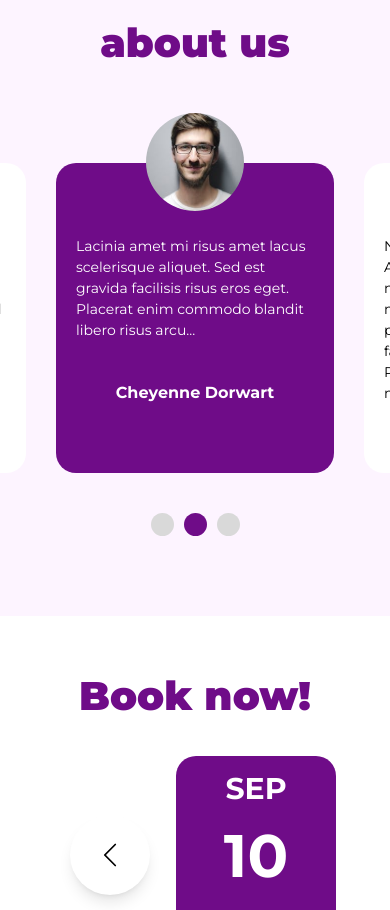
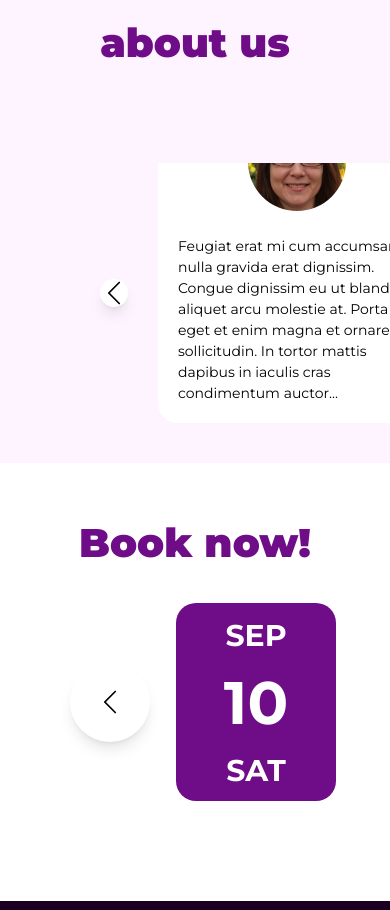
Before and after one commit to alif33/paws, a Next.js app: page / in a window 390 px wide. Shown: the part 5014-5924 px from the top of the page. Built offline with nearby package versions, Linux system fonts and the light colour scheme.

Commit message:
about us slide

```diff
--- a/src/components/home/AboutUs.jsx
+++ b/src/components/home/AboutUs.jsx
@@ -1,17 +1,42 @@
+"use client";
+
 import Image from "next/image";
+import { useRef, useState } from "react";
 import { BsChevronLeft, BsChevronRight } from "react-icons/bs";
+import "swiper/css";
+import { A11y, Navigation } from "swiper/modules";
+
+import { Swiper, SwiperSlide } from "swiper/react";
 
 export default function AboutUs() {
+  const [_, setInit] = useState();
+  const prevRef = useRef(null);
+  const nextRef = useRef(null);
+
   return (
     <div id="about-us" className="bg-[#FDF4FF] px-[100px] mt-[90px]">
       <h1 className="text-[#6F0C88] text-[40px] font-black text-center pt-[50px] pb-[90px]">
         What our clients tell about us
       </h1>
-      <div className="flex justify-center items-center gap-[30px] pb-[40px]">
-        <div className="flex justify-center items-center min-w-[80px] h-[80px] bg-white rounded-full shadow-lg cursor-pointer">
+      <div className="flex justify-around lg:justify-center items-center gap-[30px] pb-[40px]">
+        <button
+          ref={prevRef}
+          className="flex justify-center items-center lg:min-w-[80px] lg:h-[80px] bg-white rounded-full shadow-lg cursor-pointer"
+        >
           <BsChevronLeft size={28} />
-        </div>
-        <div className="bg-[#FFFFFF] rounded-[20px] min-w-[278px] max-w-[278px] min-h-[310px] max-h-[310px]">
+        </button>
+        <Swiper
+          slidesPerView={3}
+          spaceBetween={100}
+          modules={[Navigation, A11y]}
+          navigation={{
+            prevEl: prevRef.current,
+            nextEl: nextRef.current,
+          }}
+          onInit={() => setInit(true)}
+        >
+          <SwiperSlide>
+            <div className="bg-[#FFFFFF] rounded-[20px] min-w-[200px] lg:min-w-[278px] max-w-[278px] lg:min-h-[310px] max-h-[310px]">
               <div className="flex justify-center z-10 mt-[-50px]">
                 <Image
                   src="/images/person1.svg"
@@ -21,15 +46,17 @@ export default function AboutUs() {
                 />
               </div>
               <p className="pt-[25px] px-[20px] pb-[20px] text-[14px]">
-            Feugiat erat mi cum accumsan nulla gravida erat dignissim. Congue
-            dignissim eu ut blandit aliquet arcu molestie at. Porta vel eget et
-            enim magna et ornare id sollicitudin. In tortor mattis dapibus in
-            iaculis cras condimentum auctor...
+                Feugiat erat mi cum accumsan nulla gravida erat dignissim.
+                Congue dignissim eu ut blandit aliquet arcu molestie at. Porta
+                vel eget et enim magna et ornare id sollicitudin. In tortor
+                mattis dapibus in iaculis cras condimentum auctor...
               </p>
               <h1 className="text-[#3D3D3D] text-center font-bold pb-[50px]">
                 Cheyenne Dorwart
               </h1>
             </div>
+          </SwiperSlide>
+          <SwiperSlide>
             <div className="bg-[#6F0C88] text-white rounded-[20px] min-w-[278px] max-w-[278px] min-h-[310px] max-h-[310px]">
               <div className="flex justify-center z-10 mt-[-50px]">
                 <Image
@@ -48,6 +75,8 @@ export default function AboutUs() {
                 Cheyenne Dorwart
               </h1>
             </div>
+          </SwiperSlide>
+          <SwiperSlide>
             <div className="bg-[#FFFFFF] rounded-[20px] min-w-[278px] max-w-[278px] min-h-[310px] max-h-[310px]">
               <div className="flex justify-center z-10 mt-[-50px]">
                 <Image
@@ -58,24 +87,71 @@ export default function AboutUs() {
                 />
               </div>
               <p className="pt-[25px] px-[20px] pb-[20px] text-[14px]">
-            Nulla non scelerisque nunc nisi. Amet justo aliquet volutpat nullam
-            tortor maecenas. Eget mauris quam a facilisis urna placerat diam.
-            Vel dictum nisl facilisi posuere bibendum. Pellentesque lectus in
-            aliquet mattis vitae...
+                Nulla non scelerisque nunc nisi. Amet justo aliquet volutpat
+                nullam tortor maecenas. Eget mauris quam a facilisis urna
+                placerat diam. Vel dictum nisl facilisi posuere bibendum.
+                Pellentesque lectus in aliquet mattis vitae...
               </p>
               <h1 className="text-[#3D3D3D] text-center font-bold pb-[50px]">
                 Cheyenne Dorwart
               </h1>
             </div>
-        <div className="flex justify-center items-center min-w-[80px] h-[80px] bg-white rounded-full shadow-lg cursor-pointer">
+          </SwiperSlide>
+          <SwiperSlide>
+            <div className="bg-[#6F0C88] text-white rounded-[20px] min-w-[278px] max-w-[278px] min-h-[310px] max-h-[310px]">
+              <div className="flex justify-center z-10 mt-[-50px]">
+                <Image
+                  src="/images/person2.svg"
+                  width={98}
+                  height={98}
+                  alt="person2"
+                />
+              </div>
+              <p className="pt-[25px] px-[20px] pb-[40px] text-[14px]">
+                Lacinia amet mi risus amet lacus scelerisque aliquet. Sed est
+                gravida facilisis risus eros eget. Placerat enim commodo blandit
+                libero risus arcu...
+              </p>
+              <h1 className="text-[#FFFFFF] text-center font-bold pb-[50px]">
+                Cheyenne Dorwart
+              </h1>
+            </div>
+          </SwiperSlide>
+          <SwiperSlide>
+            <div className="bg-[#FFFFFF] rounded-[20px] min-w-[278px] max-w-[278px] min-h-[310px] max-h-[310px]">
+              <div className="flex justify-center z-10 mt-[-50px]">
+                <Image
+                  src="/images/person1.svg"
+                  width={98}
+                  height={98}
+                  alt="person1"
+                />
+              </div>
+              <p className="pt-[25px] px-[20px] pb-[20px] text-[14px]">
+                Feugiat erat mi cum accumsan nulla gravida erat dignissim.
+                Congue dignissim eu ut blandit aliquet arcu molestie at. Porta
+                vel eget et enim magna et ornare id sollicitudin. In tortor
+                mattis dapibus in iaculis cras condimentum auctor...
+              </p>
+              <h1 className="text-[#3D3D3D] text-center font-bold pb-[50px]">
+                Cheyenne Dorwart
+              </h1>
+            </div>
+          </SwiperSlide>
+        </Swiper>
+
+        <button
+          ref={nextRef}
+          className="flex justify-center items-center lg:min-w-[80px] lg:h-[80px] bg-white rounded-full shadow-lg cursor-pointer"
+        >
           <BsChevronRight size={28} />
+        </button>
       </div>
-      </div>
-      <div className="flex justify-center items-center gap-[10px] pb-[80px]">
+      {/* <div className="flex justify-center items-center gap-[10px] pb-[80px]">
         <div className="min-w-[23px] min-h-[23px] bg-[#D9D9D9] rounded-full"></div>
         <div className="min-w-[23px] min-h-[23px] bg-[#6F0C88] rounded-full"></div>
         <div className="min-w-[23px] min-h-[23px] bg-[#D9D9D9] rounded-full"></div>
-      </div>
+      </div> */}
     </div>
   );
 }
```
Lines whose indentation alone changed are shown as unchanged.
